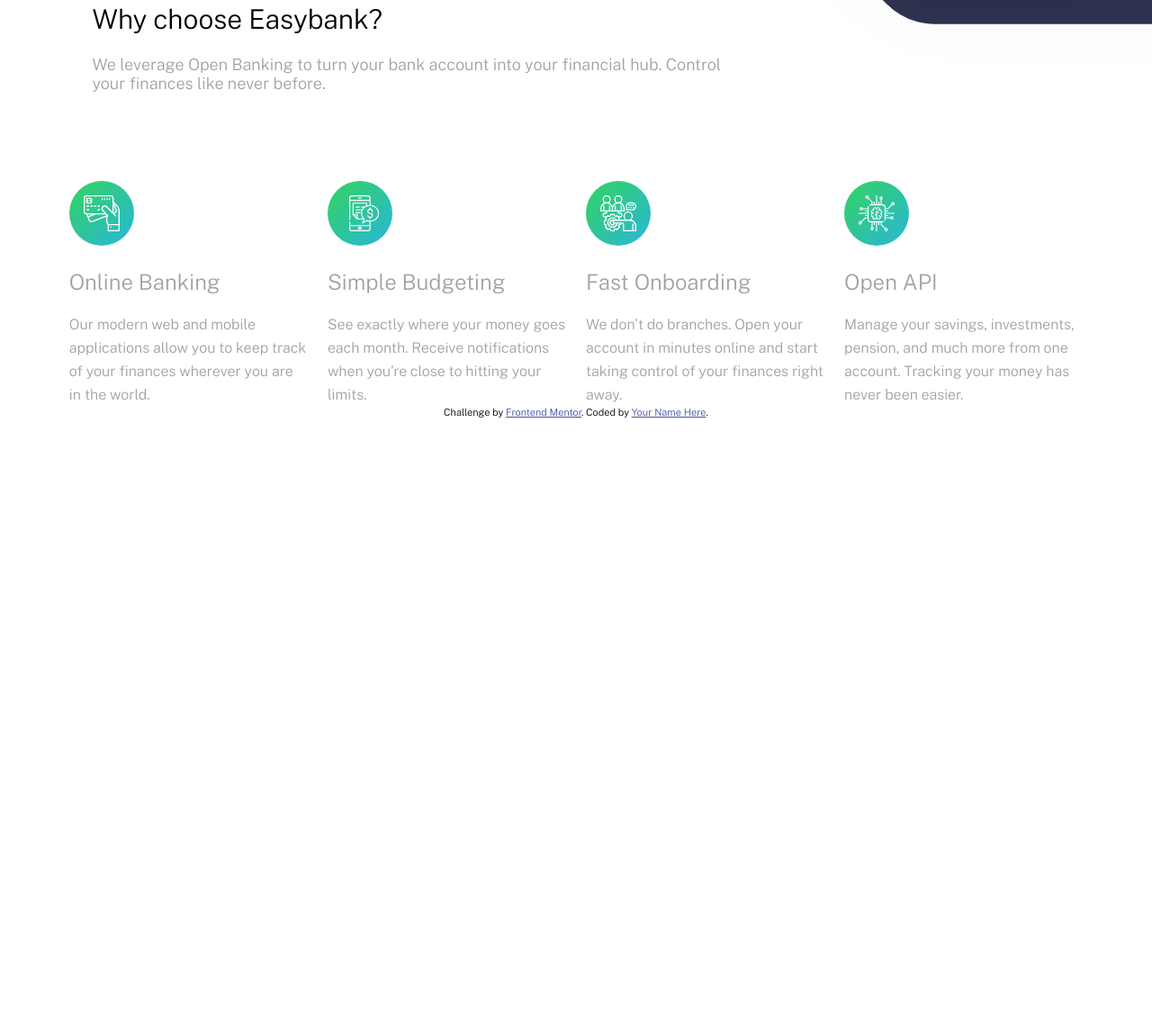
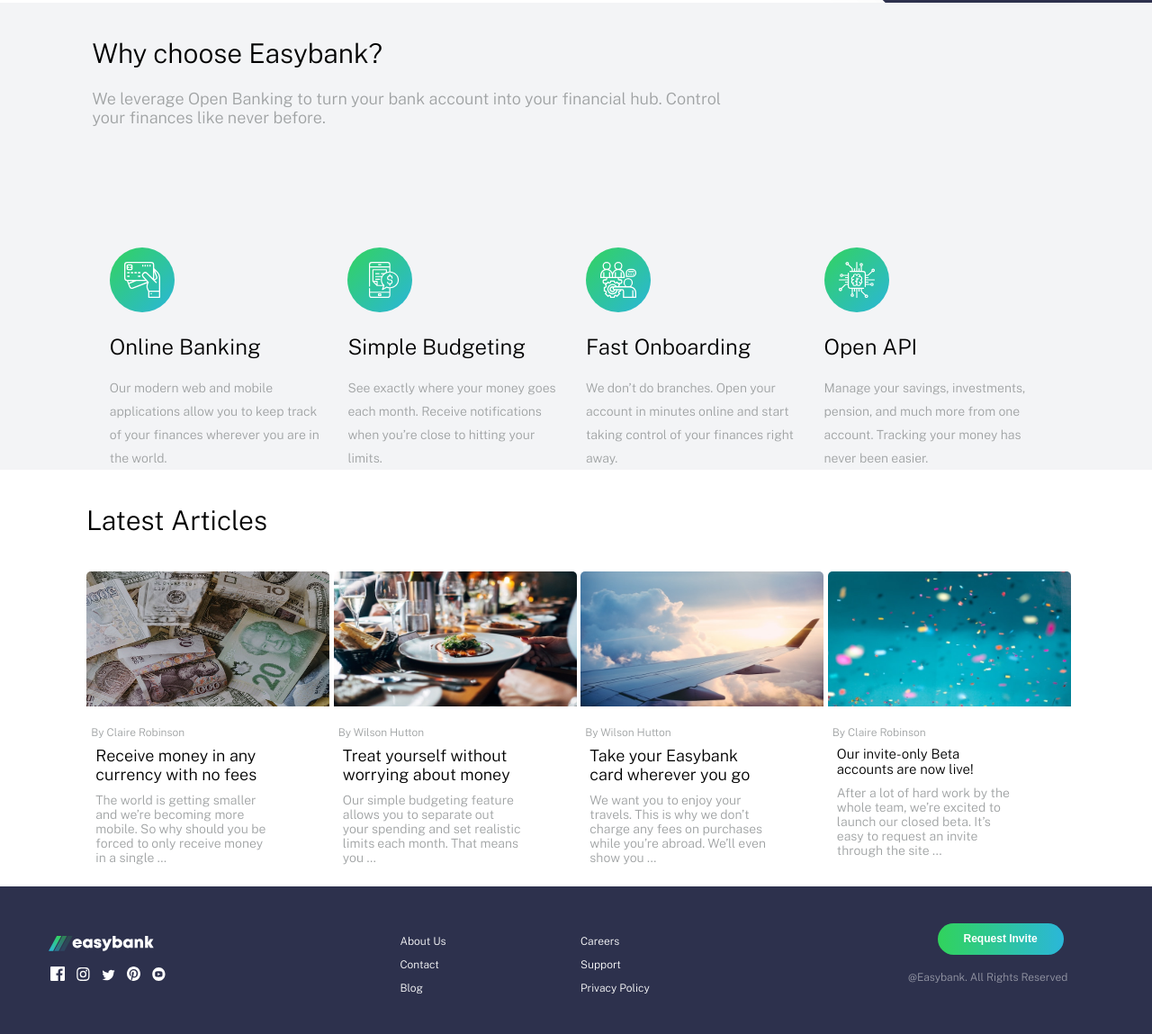
Before and after one commit to SushilSubedi/easy-bank-landing-page, a plain HTML site: page index.html in a window 1280 px wide. Shown: the part 697-1846 px from the top of the page at 90% size. Before the commit the page ends 1161 px from the top, so only its background shows below. Drawn offline with nearby package versions, Linux system fonts and the light colour scheme.

Commit message:
design phase 2 finished

```diff
--- a/index.html
+++ b/index.html
@@ -64,13 +64,16 @@
       <img class="background" src="./images/bg-intro-desktop.svg" alt="background image"/>
     </div>
 
-    <section class="information">
+    <div class="info">
+      <section class="information">
         <h2> Why choose Easybank?</h4>
         <p> We leverage Open Banking to turn your bank account into your financial hub. Control<br/>
           your finances like never before.</p>
     </section>
+    </div>
     <!-- card display  -->
-    <section class="cardlist">
+    <section class="cardSection">
+      <div class="cardlist">
       <div class="card">
         <div class="img">
           <img src="./images/icon-online.svg" alt="">
@@ -122,9 +125,123 @@
             your money has never been easier.
           </p>
         </div>
+      </div>
     </section>
 
+    <section class="article">
+      <div class="articleTitle">
+        <h2>Latest Articles</h2>
+      </div>
+      <div class="articlelist">
+        <article>
+          <figure class="img">
+            <img src="./images/image-currency.jpg" alt="currency">
+          </figure>
+          <div class="intro">
+            <p class="authorname">
+              By Claire Robinson
+            </p>
+            <h4 class="caption">
+              Receive money in any currency with no fees
+            </h4>
+          <p class="infor-article">
+            The world is getting smaller and we’re becoming more mobile. So why should you be
+            forced to only receive money in a single …
+          </p>
+        </div>
+        </article>
+
+        <article>
+        <figure class="img">
+          <img src="./images/image-restaurant.jpg" alt="restaurant">
+        </figure>
+        <div class="intro">
+          <p class="authorname">
+            By Wilson Hutton
+          </p>
+          <h4 class="caption">
+            Treat yourself without worrying about money
+          </h4>
+          <p class="infor-article">
+            Our simple budgeting feature allows you to separate out your spending and set
+            realistic limits each month. That means you …
+          </p>
+        </div>
+        </article>
+
+        <article>
+        <figure class="img">
+          <img src="./images/image-plane.jpg" alt="">
+        </figure>
+        <div class="intro">
+          <p class="authorname">
+            By Wilson Hutton
+          </p>
+          <h4 class="caption">
+            Take your Easybank card wherever you go
+          </h4>
+          <p class="infor-article">
+            We want you to enjoy your travels. This is why we don’t charge any fees on purchases
+            while you’re abroad. We’ll even show you …
+          </p>
+      </div>
+        </article>
+
+        <article>
+          <figure class="img">
+            <img src="./images/image-confetti.jpg" alt="">
+          </figure>
+          <div class="intro">
+            <p class="authorname">
+              By Claire Robinson
+            </p>
+            <h5 class="caption">
+              Our invite-only Beta <br/> accounts are now live!
+            </h4>
+            <p class="infor-article">
+              After a lot of hard work by the whole team, we’re excited to launch our closed beta.
+              It’s easy to request an invite through the site ...
+            </p>
+          </div>
+        </article>
+        </div>
+      </div>
+    </section>
   </main>
+  <footer>
+      <section class="footerList">
+        <div class="iconlist">
+          <figure class="logo2">
+            <img src="./images/logo2.svg" alt="logo2">
+          </figure>
+          <figure class="icons">
+            <img src="./images/icon-facebook.svg" alt="facebook">
+            <img src="./images/icon-instagram.svg" alt="instagram">
+            <img src="./images/icon-twitter.svg" alt="twitter">
+            <img src="./images/icon-pinterest.svg" alt="icon-pinterest">
+            <img src="./images/icon-youtube.svg" alt="youtube">
+          </figure>
+        </div>
+        <div class="itemList">
+          <ul>
+            <li><a href="#">About Us</a></li>
+            <li><a href="#">Contact</a></li>
+            <li><a href="#">Blog</a></li>
+          </ul>
+          <ul>
+            <li><a href="#">Careers</a></li>
+            <li><a href="#">Support</a></li>
+            <li><a href="#">Privacy Policy</a></li>
+          </ul>
+        </div>
+        <div class="footerbutton">
+          <div class="Button">
+            <button class="button">Request Invite</button>
+          </div>
+          <p>@Easybank. All Rights Reserved</p>
+        </div>
+      </section>
+  </footer>
 
 
 
@@ -166,9 +283,9 @@
 
   © Easybank. All Rights Reserved -->
 
-  <div class="attribution">
+  <!-- <div class="attribution">
     Challenge by <a href="https://www.frontendmentor.io?ref=challenge" target="_blank">Frontend Mentor</a>.
-    Coded by <a href="#">Your Name Here</a>.
+    Coded by <a href="#">Your Name Here</a>. -->
   </div>
 </body>
 </html>
--- a/style.css
+++ b/style.css
@@ -135,6 +135,16 @@
     margin-top: 2%;
 }
 
+.info {
+    background-color: hsl(220, 16%, 96%);
+    padding: 3% 0;
+}
+
+.cardSection {
+    background-color: hsl(220, 16%, 96%);
+    padding: 0 4%;
+}
+
 .cardlist {
     display: grid;
     grid-template-columns: 1fr 1fr 1fr 1fr;
@@ -143,6 +153,7 @@
     padding: 3% 1% 0 1%;
     margin: auto;
 }
+
 
 .cart img {
     width: 70px;
@@ -153,11 +164,127 @@
     font-size: 24px;
     margin: 8% 0;
     line-height: 28px;
+}
+
+.body {
+    font-size: 14px;
+    line-height: 26px;
     color:  hsl(195, 2%, 63%);
 }
 
-.body {
-    font-size: 16px;
-    line-height: 26px;
+.articleTitle h2 {
+    font-size: 30px;
+    font-weight: 400;
+}
+
+.articlelist {
+    display: grid;
+    grid-template-columns: repeat(auto-fit,minmax(200px,1fr));
+    grid-gap: 10px;
+    width: 85%;
+    margin: auto;
+
+}
+
+.articlelist img {
+    width: 270px;
+    height: 150px;
+    border-radius: 5px 5px 0 0;
+}
+
+ .intro {
+    padding: 7% 2%;
+}
+
+.caption {
+    font-weight: 400;
+    width: 80%;
+    padding: 3% 0 2% 2%;
+
+}
+
+.authorname {
+    font-size: 12px;
     color:  hsl(195, 2%, 63%);
 }
+.infor-article {
+    font-size: 14px;
+    color:  hsl(195, 2%, 63%);
+    width: 78%;
+    padding: 2% 2%;
+}
+
+.articleTitle {
+    width: 85%;
+    margin: auto;
+    padding:3% 2%;
+}
+
+/* footer styles */
+
+footer {
+    background: hsl(233, 26%, 24%);
+}
+
+.footerList {
+    padding: 3%;
+    display: grid;
+    grid-template-columns: repeat(auto-fit,minmax(150px,1fr));
+}
+
+.footerbutton p {
+    font-size: 12px;
+    color:  hsl(233, 8%, 62%);
+    line-height: 50px;
+
+}
+.itemList {
+    display: grid;
+    grid-template-columns: repeat(auto-fit,minmax(100px,1fr));
+}
+.itemList ul {
+    list-style: none;
+    margin-top: 5px;
+}
+.itemList ul li {
+    margin: 5px;
+}
+
+.itemList ul li a:hover {
+color: hsl(136, 65%, 51%);
+}
+
+
+.itemList ul li a{
+    text-decoration: none;
+    color: white;
+    font-size: 12px;
+}
+
+.iconlist {
+    align-self: center;
+}
+
+.logo2 img {
+    width: 29%;
+    padding-left: 4%;
+}
+
+.footerbutton {
+    align-self: end;
+    justify-self: end;
+    width: 58%;
+}
+
+.Button {
+    padding-left: 14%;
+}
+
+.icons {
+    margin: 12px 0 0 10px ;
+}
+.icons img {
+    margin: 0 0 0 8px;
+    width: 4%;
+    cursor: pointer;
+}
```
Also changed, not shown: images/logo2.svg (added).
